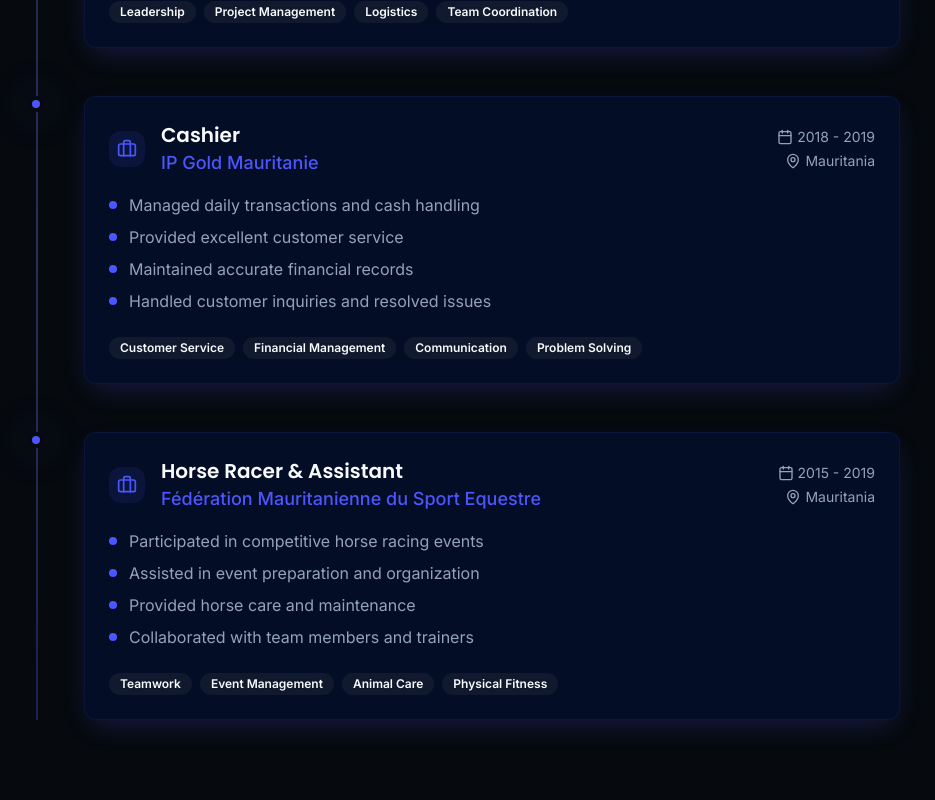
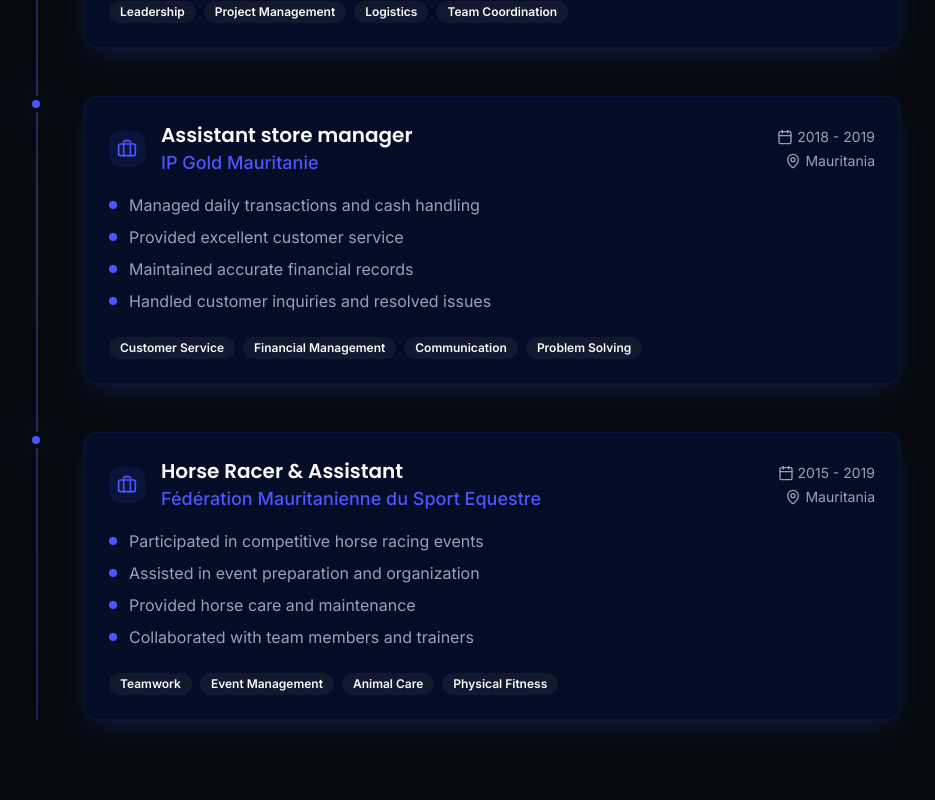
Before and after one commit to Bechir-abass/bechir-portfolio, a React (Vite) app: page / in a window 1280 px wide. Shown: the part 2440-3240 px from the top of the page, without its empty margins (188-1123 px from the left). Built offline with nearby package versions, Linux system fonts and the light colour scheme.

Commit message:
Update project files with latest edits: change email to Bhoussein2001@gmail.com and update job title to Assistant store manager

```diff
--- a/src/components/portfolio/contact-section.tsx
+++ b/src/components/portfolio/contact-section.tsx
@@ -50,7 +50,7 @@ export function ContactSection() {
                   </div>
                   <div>
                     <h4 className="font-medium">Email</h4>
-                    <p className="text-muted-foreground">bechirstudy2024@gmail.com</p>
+                    <p className="text-muted-foreground">Bhoussein2001@gmail.com</p>
                   </div>
                 </CardContent>
               </Card>
--- a/src/components/portfolio/experience-section.tsx
+++ b/src/components/portfolio/experience-section.tsx
@@ -27,7 +27,7 @@ export function ExperienceSection() {
       skills: ["Leadership", "Project Management", "Logistics", "Team Coordination"]
     },
     {
-      title: "Cashier",
+      title: "Assistant store manager",
       company: "IP Gold Mauritanie",
       period: "2018 - 2019",
       location: "Mauritania",
--- a/src/components/portfolio/hero-section.tsx
+++ b/src/components/portfolio/hero-section.tsx
@@ -129,7 +129,7 @@ export function HeroSection() {
               variant="ghost"
               size="icon"
               className="group transition-spring hover:scale-125 hover:shadow-glow bg-glass rounded-full w-14 h-14 border border-primary/20 hover:border-primary/50 hover:bg-primary/10"
-              onClick={() => window.open('mailto:bechirstudy2024@gmail.com')}
+              onClick={() => window.open('mailto:Bhoussein2001@gmail.com')}
               aria-label="Email Contact"
             >
               <Mail className="h-6 w-6 transition-all duration-300 group-hover:text-primary group-hover:scale-110" />
```
